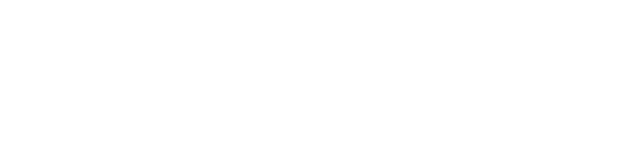
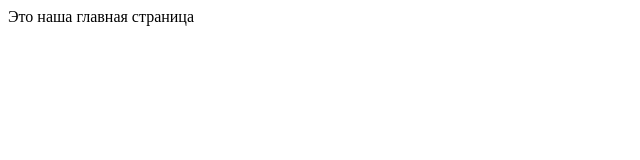
Before and after one commit to rokokos97/git-test-2, a plain HTML site: page index.html in a window 1280 px wide. Shown: the whole page, without its empty margins (0-640 px from the left). Drawn offline with Linux system fonts and the light colour scheme.

Commit message:
add future/main-page

```diff
--- a/index.html
+++ b/index.html
@@ -5,6 +5,12 @@
     <title>git-test-2</title>
 </head>
 <body>
-
+<header>
+<main>
+    <span>
+        Это наша главная страница
+    </span>
+</main>
+</header>
 </body>
 </html>
```
